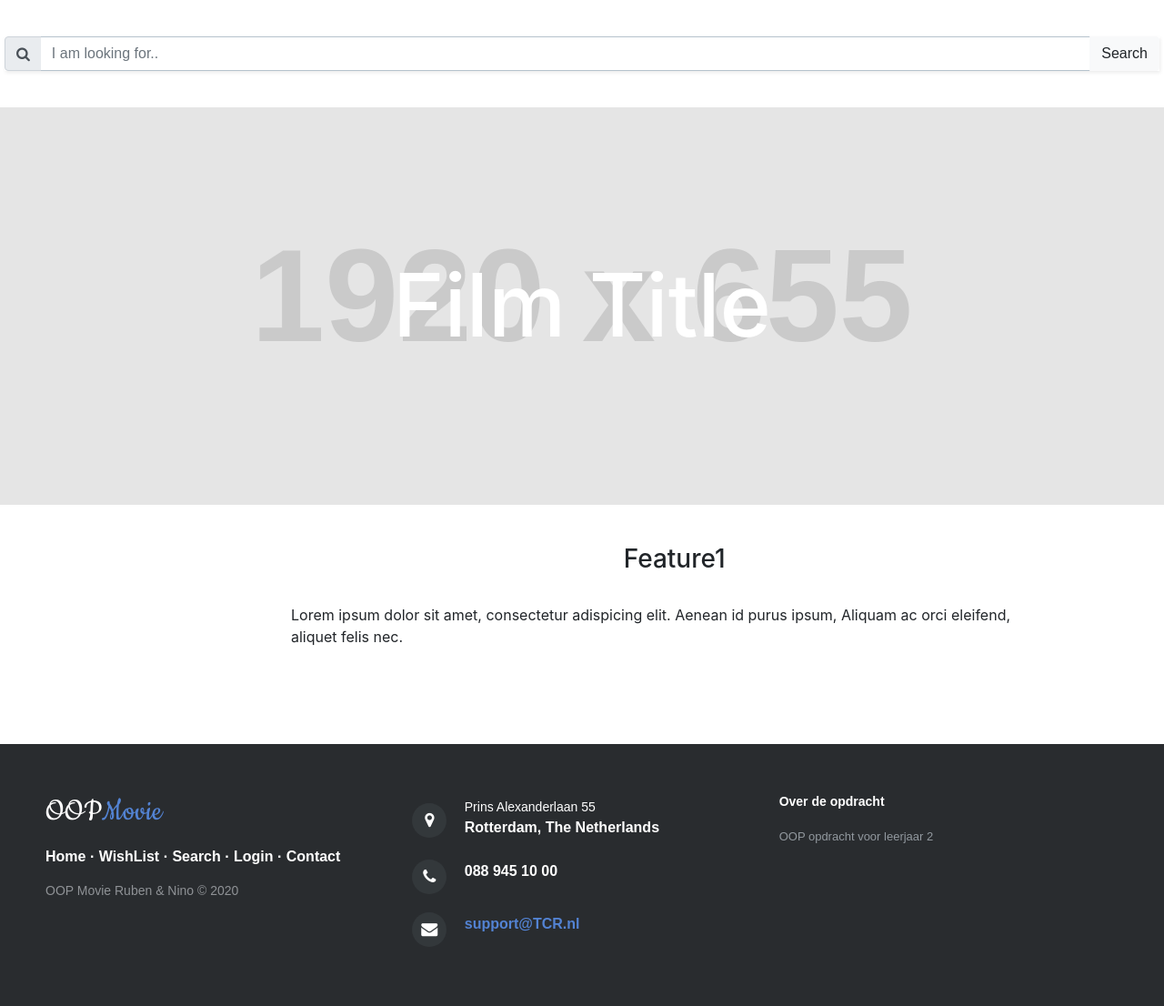
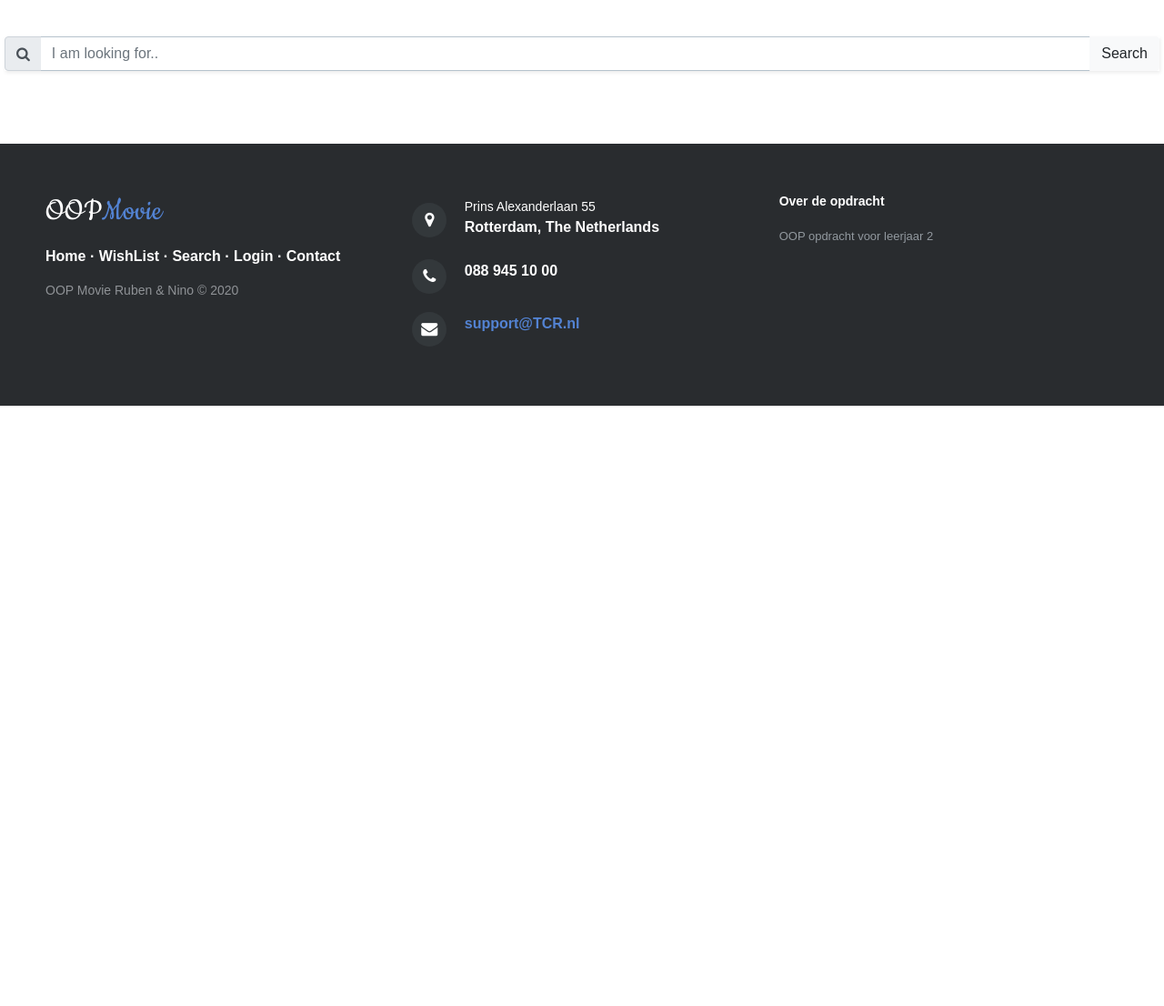
Before and after one commit to RubenCorver/ProjectOOPMovie, a PHP site: page /Movie.php in a window 1280 px wide. Shown: the part 77-1183 px from the top of the page at 91% size. After the commit the page ends 524 px from the top, so only its background shows below. Run offline with PHP 8.4, Linux system fonts and the light colour scheme; grey boxes labelled with a size stand in for pictures from a placeholder-image service; some libraries are stand-ins or nearby versions.

Commit message:
movie script prototype

```diff
--- a/Website/Login.php
+++ b/Website/Login.php
@@ -30,7 +30,7 @@
                 <div class="form-box">
                     <form method="post" action="Login2.php">
                         <fieldset>
-                            <legend>Sign in</legend><img id="avatar" class="avatar round" src="assets/img/avatar.png"><input class="form-control" type="text" id="username" name="username" placeholder="username"><input class="form-control" type="password" id="password" name="password" placeholder="password"><button class="btn btn-primary btn-block" id="login" value="login" type="submit">LOGIN </button><a href="Register.php"><button class="btn btn-primary btn-block" id="register" value="register" type="button">REGISTER </button></a></fieldset>
+                            <legend>Sign in</legend><img id="avatar" class="avatar round" src="assets/img/avatar.png"><input class="form-control" type="text" id="username" name="username" placeholder="username" required><input class="form-control" type="password" id="password" name="password" placeholder="password" required><button class="btn btn-primary btn-block" id="login" value="login" type="submit">LOGIN </button><a href="Register.php"><button class="btn btn-primary btn-block" id="register" value="register" type="button">REGISTER </button></a></fieldset>
                     </form>
                 </div>
             </div>
@@ -41,8 +41,7 @@
                 <div class="col-sm-6 col-md-4 footer-navigation">
                     <h3><a href="#">OOP<span>Movie </span></a></h3>
                     <p class="links"><a href="index.php">Home</a><strong> · </strong><a href="Wishlist.php">WishList</a><strong> · </strong><a href="Search.php">Search</a><strong> · </strong><a href="#">Contact</a></p>
-                    <p
-                        class="company-name">OOP Movie Ruben & Nino © 2020 </p>
+                    <p class="company-name">OOP Movie Ruben & Nino © 2020 </p>
                 </div>
                 <div class="col-sm-6 col-md-4 footer-contacts">
                     <div><span class="fa fa-map-marker footer-contacts-icon"> </span>
--- a/Website/Movie.php
+++ b/Website/Movie.php
@@ -32,15 +32,9 @@
             <div class="input-group-append"><button class="btn btn-light" type="button">Search </button></div>
         </div>
     </form>
-    <div class="overlayWrapper"><img class="img-fluid" src="http://www.placehold.it/1920x655">
-        <div class="centered">
-            <h1 class="ccontainer">Film Title</h1>
+        <div class="test">
+
         </div>
-    </div>
-    <div class="row"><div class="col-md-8 d-block item fcard" id="fcard1" style=" margin-left: 20em;margin-top: 10px;margin-bottom: 10px;">
-    <h3 style="text-align: center;"><br/>Feature1</h3><br/>
-    <p>Lorem ipsum dolor sit amet, consectetur adispicing elit. Aenean id purus ipsum, Aliquam ac orci eleifend, aliquet felis nec.</p>
-</div></div>
         <footer>
             <div class="row">
                 <div class="col-sm-6 col-md-4 footer-navigation">
@@ -69,6 +63,7 @@
         </footer>
     <script src="https://cdnjs.cloudflare.com/ajax/libs/jquery/3.4.1/jquery.min.js"></script>
     <script src="https://cdnjs.cloudflare.com/ajax/libs/twitter-bootstrap/4.3.1/js/bootstrap.bundle.min.js"></script>
+    <script src="assets/js/movie-script.js"></script>
 </body>
 
 </html>
--- /dev/null
+++ b/Website/assets/js/movie-script.js
@@ -0,0 +1,48 @@
+let key = "1d78fa8";
+let searchName = "Winnie the pooh";
+let searchMethod = "t";
+let moviesFront = ["Frozen"];
+
+function movieDisplay(movie) {
+    let div = document.querySelector(".test");
+    let movieTitle = movie["Title"];
+    let movieImg = movie["Poster"];
+    let movieYear = movie["Year"];
+    let movieDesc = movie["Plot"];
+    let movieRating = movie["Ratings"][0]["Value"];
+    div.innerHTML += `
+    <div class="overlayWrapper"><img class="img-fluid" src="${movieImg}">
+        <div class="centered">
+            <h1 class="ccontainer">${movieTitle}</h1>
+        </div>
+    </div>
+        <div class="row"><div class="col-md-8 d-block item fcard" id="fcard1" style=" margin-left: 20em;margin-top: 10px;margin-bottom: 10px;">
+            <h3 style="text-align: center;"><br/>${movieRating}, ${movieYear}</h3><br/>
+            <p>${movieDesc}</p>
+        </div>
+    </div>`
+}
+
+
+
+
+function search() {
+    let input = document.querySelector(".form-control").value;
+}
+
+function api() {
+    let searchData = `${searchMethod}=${searchName}`;
+    fetch(`http://www.omdbapi.com/?apikey=${key}&${searchData}`).then(result => {
+        return result.json();
+    })
+        .then(function (items) {
+            movieDisplay(items)
+        })
+}
+
+window.onload = function () {
+    moviesFront.forEach(name => {
+        searchName = name;
+        api()
+    });
+}
--- a/Website/connect.php
+++ b/Website/connect.php
@@ -4,10 +4,8 @@ $dbUsername = "aQ4VHAUFSM";
 $dbPassword = "L8fuvCAclt";
 $dbName = "aQ4VHAUFSM";
 
-// create connection
 $conn = new mysqli($dbServerName, $dbUsername, $dbPassword, $dbName);
 
-// check connection
 if ($conn->connect_error) {
     die("Connection failed: " . $conn->connect_error);
 }
--- a/Website/index.php
+++ b/Website/index.php
@@ -34,6 +34,7 @@
         </form>
     <div class="container">
         <div class="row product-list dev">
+
         </div>
     </div>
         <footer>
@@ -64,7 +65,7 @@
         </footer>
     <script src="https://cdnjs.cloudflare.com/ajax/libs/jquery/3.4.1/jquery.min.js"></script>
     <script src="https://cdnjs.cloudflare.com/ajax/libs/twitter-bootstrap/4.3.1/js/bootstrap.bundle.min.js"></script>
-    <script src="assets/js/script.js"></script>
+    <script src="assets/js/index-script.js"></script>
 </body>
 
 </html>
```
Also changed, not shown: Website/Register2.php (+8 -0 lines), Website/assets/js/index-script.js (renamed from Website/assets/js/script.js), Website/profile.php (added).
